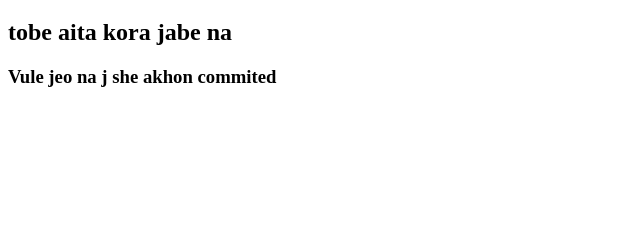
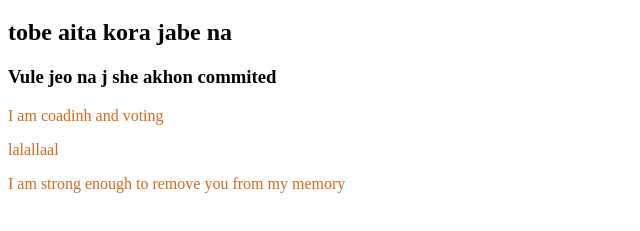
Before and after one commit to shimlanusrat/my-first-repo, a plain HTML site: page index.html in a window 1280 px wide. Shown: the part 61-292 px from the top of the page, without its empty margins (0-640 px from the left). Drawn offline with Linux system fonts and the light colour scheme.

Commit message:
added styles

```diff
--- a/index.html
+++ b/index.html
@@ -5,10 +5,14 @@
     <meta http-equiv="X-UA-Compatible" content="IE=edge">
     <meta name="viewport" content="width=device-width, initial-scale=1.0">
     <title>My First Github Repo</title>
+    <link rel="stylesheet" href="style.css">
 </head>
 <body>
     <h1>ami abaro fire jete chai</h1>
     <h2>tobe aita kora jabe na</h2>
     <h3>Vule jeo na j she akhon commited</h3>
+    <p>I am coadinh and voting</p>
+    <p>lalallaal</p>
+    <p>I am strong enough to remove you from my memory</p>
 </body>
 </html>
--- /dev/null
+++ b/style.css
@@ -0,0 +1,3 @@
+p{
+    color: chocolate;
+}
```
